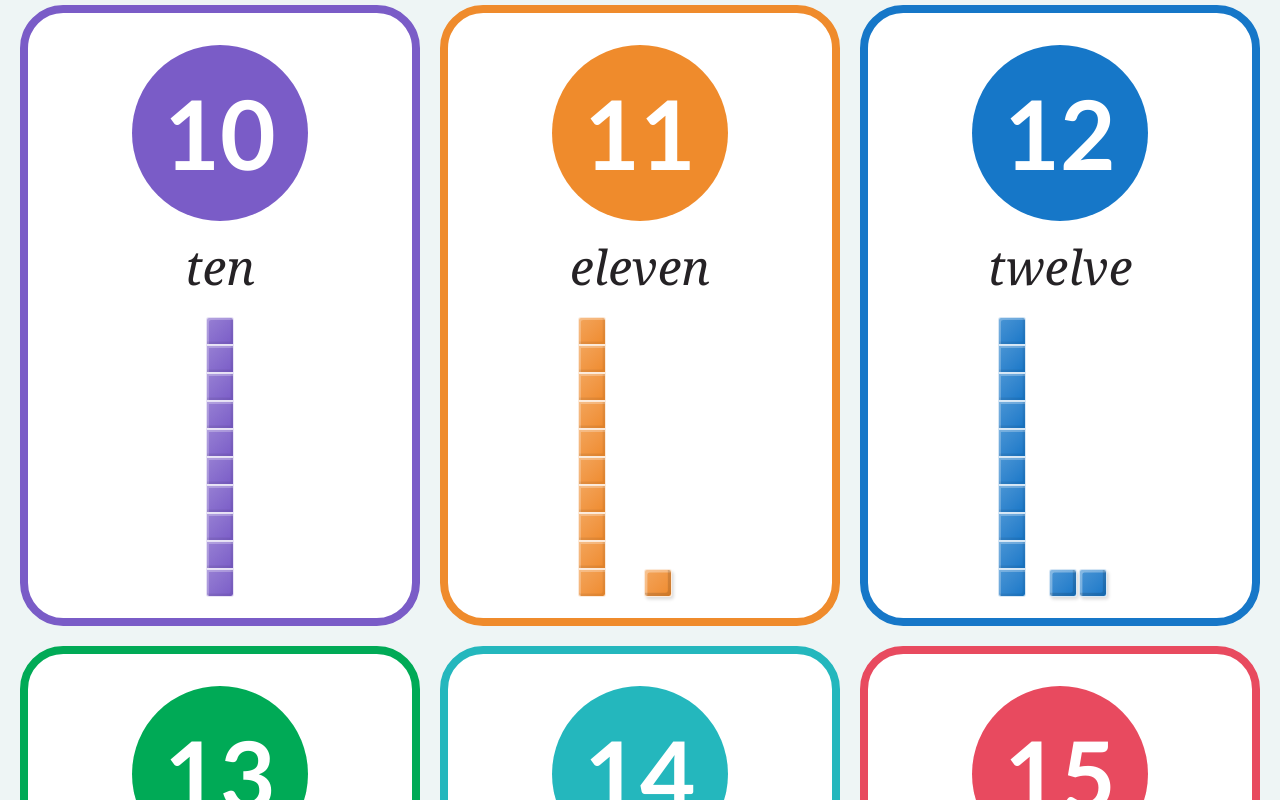
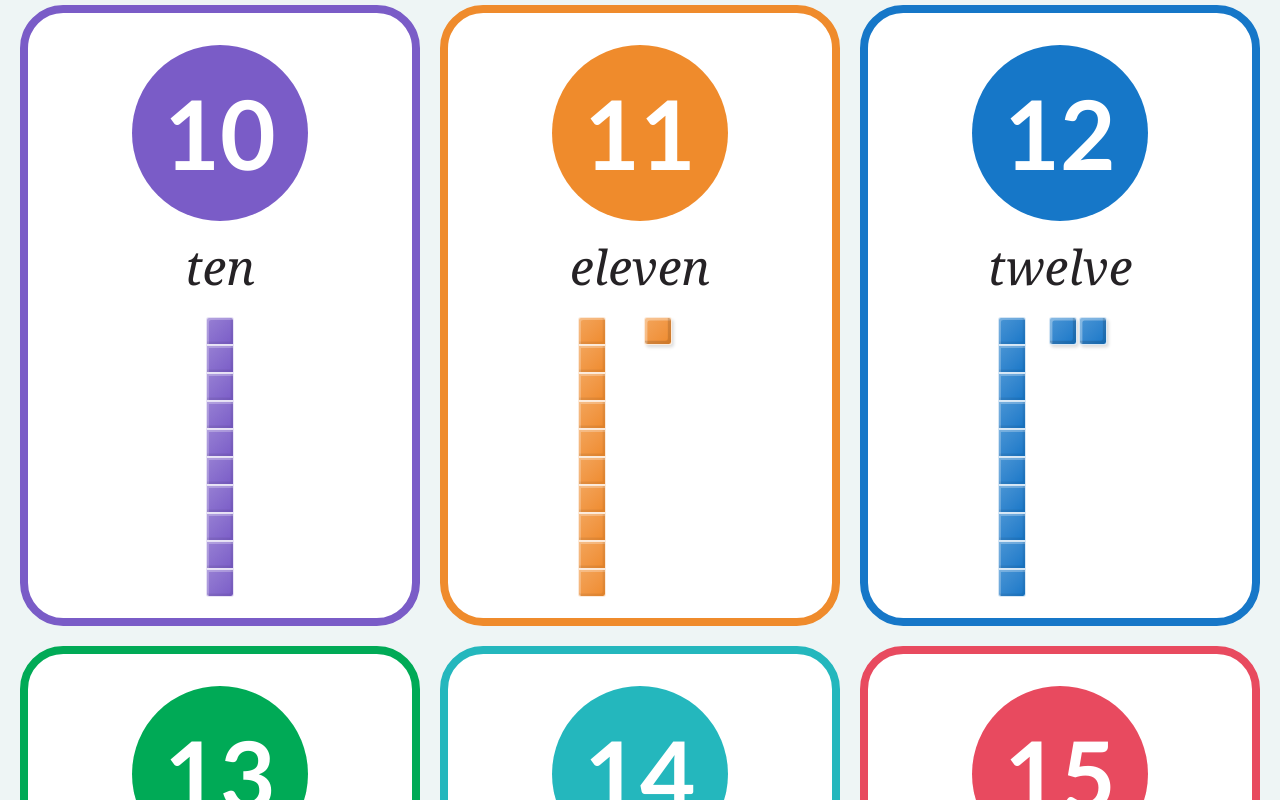
Before and after one commit to Species84720/classroom-resources, a website: page resources/year-2-number-cards-1-to-100/index.html in a window 1280 px wide. Shown: the part 2000-2800 px from the top of the page. Drawn offline with Linux system fonts and the light colour scheme.

Commit message:
Keep all tens towers on one row; wrap loose ones below when needed

```diff
--- a/resources/year-2-number-cards-1-to-100/index.html
+++ b/resources/year-2-number-cards-1-to-100/index.html
@@ -30,12 +30,13 @@
     }
     .word { margin: 0 0 1.1rem; font-family: Georgia, serif; font-size: clamp(1.8rem, 4vw, 3rem); font-style: italic; text-align: center; }
     .blocks {
-      display: flex; flex-direction: row; gap: .45rem; width: 100%;
-      align-items: flex-end; justify-content: center;
+      display: flex; flex-wrap: wrap; gap: .45rem; width: 100%;
+      align-content: flex-start; align-items: flex-start; justify-content: center;
     }
-    .tens, .ones { display: flex; justify-content: center; align-items: flex-end; gap: .12rem; }
-    .tens { flex: 0 0 auto; flex-wrap: nowrap; }
-    .ones { flex: 0 0 auto; flex-wrap: wrap; width: calc(var(--block-size) * 3 + .24rem); align-content: flex-end; }
+    .tens, .ones { display: flex; justify-content: center; gap: .12rem; }
+    /* Never wrap tens: if the ones don't fit, only the ones move below. */
+    .tens { flex: 0 0 auto; flex-wrap: nowrap; align-items: flex-start; }
+    .ones { flex: 0 0 auto; flex-wrap: wrap; width: calc(var(--block-size) * 3 + .24rem); align-content: flex-start; align-items: flex-start; }
     .tower { display: grid; grid-template-rows: repeat(10, 1fr); width: var(--block-size); }
     .cube {
       width: var(--block-size); aspect-ratio: 1; border: 1px solid #ffffffcc;
```
